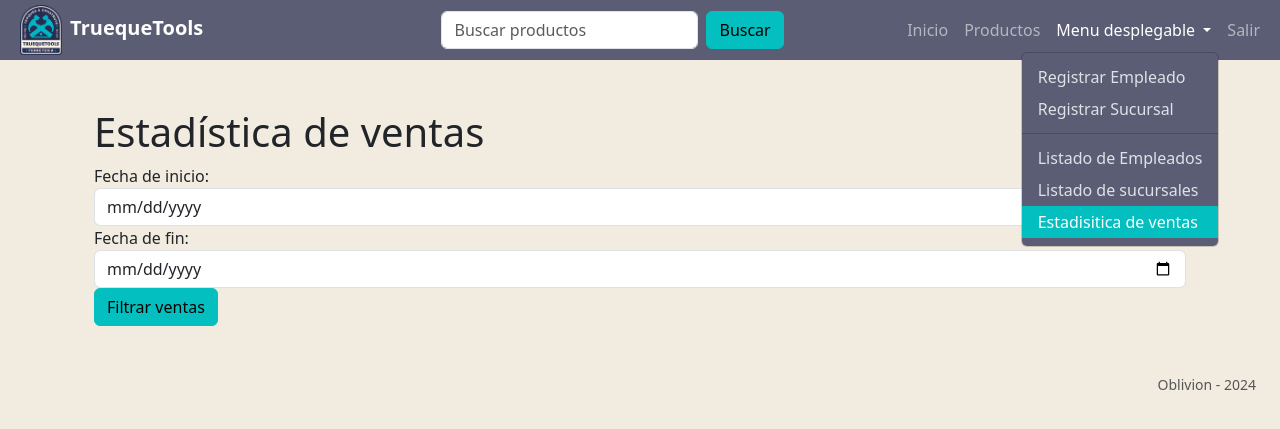
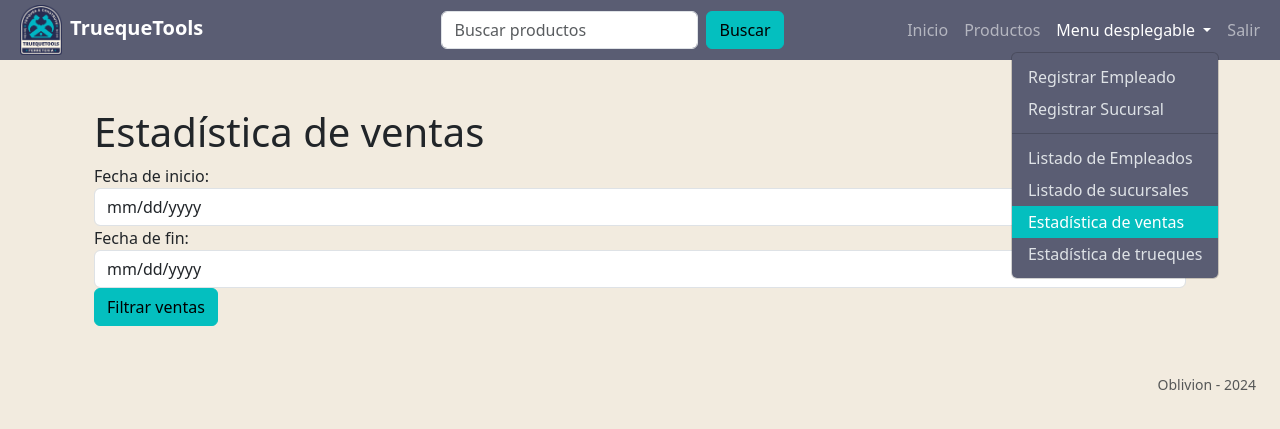
Before and after one commit to maurokeindeveloper/oblivion_trueque_tools, a Django app: page /generar_estadisticas_ventas in a window 1280 px wide, after a click on "Menu desplegable". Shown: the top 429 px of the page. Run offline with Django 5.2, Linux system fonts and the light colour scheme; the visitor is signed in with stand-in values (Sample User, id 1); some libraries are stand-ins or nearby versions.

Commit message:
estadística de trueque vuelta a hacer

```diff
--- a/tt_app/templates/estadisticas/partials/resultados_estadisticas_trueques.html
+++ b/tt_app/templates/estadisticas/partials/resultados_estadisticas_trueques.html
@@ -6,7 +6,7 @@
 {% if trueques %}
         <div class="mt-5">
             <h2>Resultados de la estadística</h2>
-            <p><strong>Sucursal: </strong>{{ sucursal }}</p>
+            <p><strong>Sucursal: </strong>{{ sucursal}}</p>
             <p><strong>Período:</strong> {{ fecha_inicio|date:"d/m/Y" }} - {{ fecha_fin|date:"d/m/Y" }}</p>
             <p><strong>Total de trueques confirmados:</strong> {{ total_trueques }}</p>
             <p><strong>Total de ventas por trueques:</strong> ${{ total_ventas|floatformat:2 }}</p>
@@ -34,7 +34,7 @@
             </table>
         </div>
     {% else %}
-        <h2>No hay resultados para el período y la sucursal seleccionadas</h2>
+        <h2>No hay resultados para las fechas y la sucursal seleccionadas</h2>
     {% endif %}
     <a class="text-decoration-none" href="{% url 'generar_estadisticas_trueques' %}">Volver</a>
 
--- a/tt_app/templates/partials/navbar.html
+++ b/tt_app/templates/partials/navbar.html
@@ -45,7 +45,8 @@
                             <li><hr class="dropdown-divider"></li>                                      {# separador (barrita) #}
                             <li><a class="dropdown-item {%if url_actual == 'empleados' %}active{%endif%}" href="{% url 'empleados' %}">Listado de Empleados </a></li>
                             <li><a class="dropdown-item {%if url_actual == 'sucursales' %}active{%endif%}" href="{% url 'sucursales' %}">Listado de sucursales </a></li>
-                            <li><a class="dropdown-item {%if url_actual == 'generar_estadisticas_ventas' %}active{%endif%}" href="{% url 'generar_estadisticas_ventas' %}">Estadisitica de ventas </a></li>
+                            <li><a class="dropdown-item {%if url_actual == 'generar_estadisticas_ventas' %}active{%endif%}" href="{% url 'generar_estadisticas_ventas' %}">Estadística de ventas </a></li>
+                            <li><a class="dropdown-item {%if url_actual == 'generar_estadisticas_trueques' %}active{%endif%}" href="{% url 'generar_estadisticas_trueques' %}">Estadística de trueques </a></li>
                         </ul>
                     </li>
 
--- a/tt_app/urls.py
+++ b/tt_app/urls.py
@@ -1,5 +1,12 @@
 from django.urls import path
-from .views import producto_view, usuario_view, trueque_view, venta_view, sucursal_view, estadistica_view
+from .views import (
+    producto_view,
+    usuario_view,
+    trueque_view,
+    venta_view,
+    sucursal_view,
+    estadistica_view,
+)
 
 urlpatterns = [
     path("", usuario_view.home, name="home"),
@@ -148,8 +155,14 @@ urlpatterns = [
         sucursal_view.eliminar_sucursal,
         name="eliminar_sucursal",
     ),
-    path("generar_estadisticas_ventas",
-         estadistica_view.generar_estadisticas_ventas,
-         name="generar_estadisticas_ventas"
+    path(
+        "generar_estadisticas_ventas",
+        estadistica_view.generar_estadisticas_ventas,
+        name="generar_estadisticas_ventas",
+    ),
+    path(
+        "generar_estadisticas_trueques",
+        estadistica_view.generar_estadisticas_trueques,
+        name="generar_estadisticas_trueques",
     ),
 ]
--- a/tt_app/views/estadistica_view.py
+++ b/tt_app/views/estadistica_view.py
@@ -2,7 +2,8 @@ from datetime import datetime, time
 from django.shortcuts import render
 from ..forms.usuario_forms import check_administrador
 from django.contrib.auth.decorators import login_required
-from ..models import Venta
+from ..models import Venta, Trueque, Sucursal
+from django.shortcuts import get_object_or_404
 
 
 @login_required
@@ -11,19 +12,21 @@ def generar_estadisticas_ventas(request):
     if chk["ok"]:
         return chk["return"]
 
-    if request.method == 'POST':
-        fecha_inicio = request.POST.get('fecha_inicio')
-        fecha_fin = request.POST.get('fecha_fin')
+    if request.method == "POST":
+        fecha_inicio = request.POST.get("fecha_inicio")
+        fecha_fin = request.POST.get("fecha_fin")
 
         # Convertir las fechas de string a objetos datetime
-        fecha_inicio = datetime.strptime(fecha_inicio, '%Y-%m-%d')
-        fecha_fin = datetime.strptime(fecha_fin, '%Y-%m-%d')
+        fecha_inicio = datetime.strptime(fecha_inicio, "%Y-%m-%d")
+        fecha_fin = datetime.strptime(fecha_fin, "%Y-%m-%d")
 
         # Ajustar fecha_fin para incluir todo el día
         fecha_fin = datetime.combine(fecha_fin, time.max)
 
         # Filtrar las ventas
-        ventas = Venta.objects.filter(fecha__range=[fecha_inicio, fecha_fin], activo=True)
+        ventas = Venta.objects.filter(
+            fecha__range=[fecha_inicio, fecha_fin], activo=True
+        )
 
         # Realizar cálculos estadísticos
         total_ventas = ventas.count()
@@ -31,13 +34,75 @@ def generar_estadisticas_ventas(request):
         total_unidades = sum(venta.cantidad_unidades for venta in ventas)
 
         context = {
-            'ventas': ventas,
-            'total_ventas': total_ventas,
-            'suma_ventas': suma_ventas,
-            'fecha_inicio': fecha_inicio,
-            'fecha_fin': fecha_fin,
+            "ventas": ventas,
+            "total_ventas": total_ventas,
+            "suma_ventas": suma_ventas,
+            "fecha_inicio": fecha_inicio,
+            "fecha_fin": fecha_fin,
         }
-        return render(request, 'estadisticas/partials/resultados_estadisticas_ventas.html', context)
+        return render(
+            request,
+            "estadisticas/partials/resultados_estadisticas_ventas.html",
+            context,
+        )
     else:
         # Si es una solicitud GET, solo renderiza el formulario
-        return render(request, 'estadisticas/estadisticas_ventas.html')
+        return render(request, "estadisticas/estadisticas_ventas.html")
+
+
+@login_required
+def generar_estadisticas_trueques(request):
+    chk = check_administrador(request.user)
+    if chk["ok"]:
+        return chk["return"]
+
+    sucursales = Sucursal.objects.exclude(activo=False)
+
+    if request.method == "POST":
+        fecha_inicio = request.POST.get("fecha_inicio")
+        fecha_fin = request.POST.get("fecha_fin")
+        sucursal = request.POST.get("sucursal")
+
+        nombre_sucursal = get_object_or_404(Sucursal, id=sucursal)
+
+        # Convertir las fechas de string a objetos datetime
+        fecha_inicio = datetime.strptime(fecha_inicio, "%Y-%m-%d")
+        fecha_fin = datetime.strptime(fecha_fin, "%Y-%m-%d")
+
+        # Ajustar fecha_fin para incluir todo el día
+        fecha_fin = datetime.combine(fecha_fin, time.max)
+
+        # Filtrar las ventas
+        trueques = Trueque.objects.filter(
+            fecha__range=[fecha_inicio, fecha_fin],
+            activo=True,
+            sucursal=sucursal,
+            estado=4,
+        ).order_by("-fecha")
+
+        # Realizar cálculos estadísticos
+        total_trueques = trueques.count()
+        total_ventas = 0
+        for trueque in trueques:
+            ventas = Venta.objects.filter(trueque_id=trueque.id)
+            total_ventas += sum(venta.get_total() for venta in ventas)
+        context = {
+            "fecha_inicio": fecha_inicio,
+            "fecha_fin": fecha_fin,
+            "sucursal": nombre_sucursal,
+            "trueques": trueques,
+            "total_trueques": total_trueques,
+            "total_ventas": total_ventas,
+        }
+        return render(
+            request,
+            "estadisticas/partials/resultados_estadisticas_trueques.html",
+            context,
+        )
+    else:
+        # Si es una solicitud GET, solo renderiza el formulario
+        return render(
+            request,
+            "estadisticas/estadisticas_trueques.html",
+            {"sucursales": sucursales},
+        )
```
